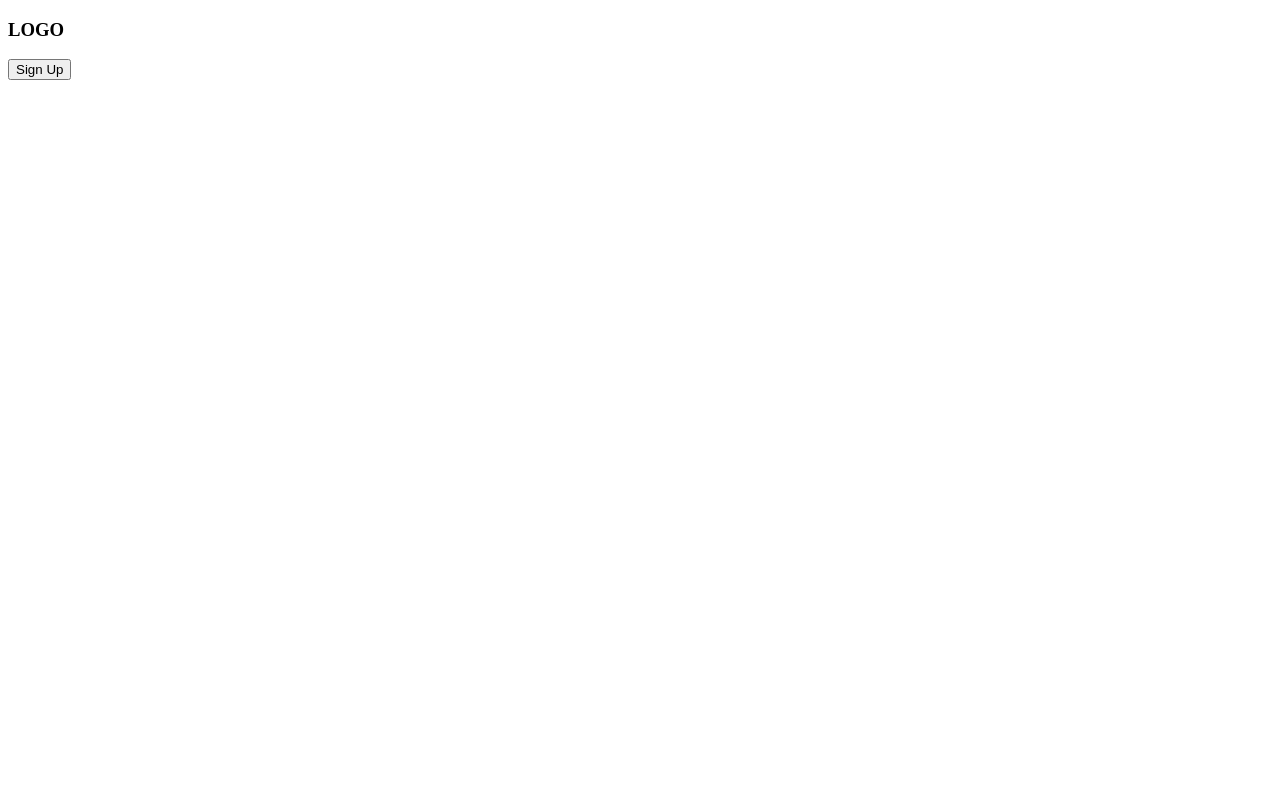
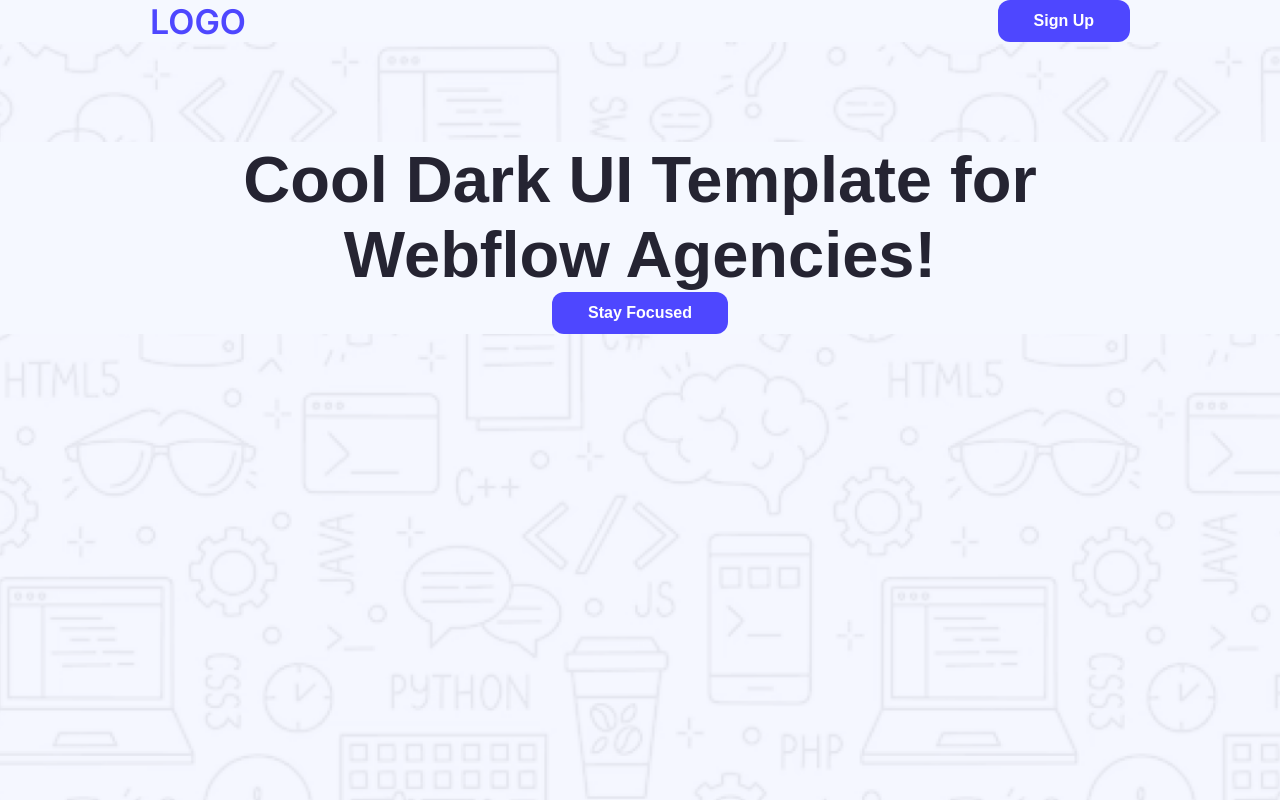
Before and after one commit to shariful4488/Assainment-1, a plain HTML site: page index.html in a window 1280 px wide. Drawn offline with Linux system fonts and the light colour scheme.

Commit message:
banner and hero section finis

```diff
--- a/index.html
+++ b/index.html
@@ -10,15 +10,16 @@
   <link  href="https://fonts.googleapis.com/css2?family=Inter:ital,opsz,wght@0,140,400;0,14.5,500;0,15,600;1,14,400&display=swap" rel="stylesheet">
 </head>
 <body class="body">
-  <header class="header">
-    <div>
+  <header class="background-img">
+    <div class="header-container">
       <h3 class="logo">LOGO</h3>
-      <button>Sign Up</button>
+      <button class="btn-primary">Sign Up</button>
     </div>
-
     <!-- Banner Section -->
-
-
+     <div class="hero-container">
+         <h3 class="content-title">Cool Dark UI Template for  <br> Webflow Agencies!</h3>
+         <button class="btn-primary">Stay Focused</button>
+     </div>
   </header>
   <main>
 
--- a/styles/style.css
+++ b/styles/style.css
@@ -1 +1,72 @@
-bo
+*{
+    margin: 0;
+    padding: 0;
+    background-color: #f5f8ff;
+}
+
+.body {
+    font-family: "Raleway", sans-serif;
+    font-optical-sizing: auto;
+    font-style: normal;
+}
+.logo{
+    font-family: "Inter", sans-serif;
+    font-optical-sizing: auto;
+    font-style: normal;
+    font-size: 34px;
+    color: #4E47FF;
+    font-weight: 900;
+
+}
+/* Button */
+
+
+.btn-primary {
+    background-color: #4E47FF;
+    font-size: 16px;
+    font-weight: bold;
+    color: white;
+    padding: 12px 36px;
+    border: none;
+    border-radius: 12px;
+
+}
+
+.btn-primary:hover {
+    background-color: #3b3bff;
+    cursor: pointer;
+    color: bisque;
+    border: 2px solid #4E47FF;
+}
+.hero-container {
+    text-align: center;
+
+}
+/* Navber Section */
+.header-container {
+    display: flex;
+    justify-content: space-between;
+    align-items: center;
+    padding: 0px 150px;
+}
+
+/* Banner Section */
+
+.background-img{
+    background-image: url('../Assets/Hero-bg.png');
+    background-size: cover;
+    background-position: center;
+    height: 100vh;
+    margin: 0px;
+
+}
+
+.content-title {
+    color: #252432;
+    font-size: 65px;
+    font-weight: bold;
+}
+
+.hero-container{
+    margin-top: 100px;
+}
```
